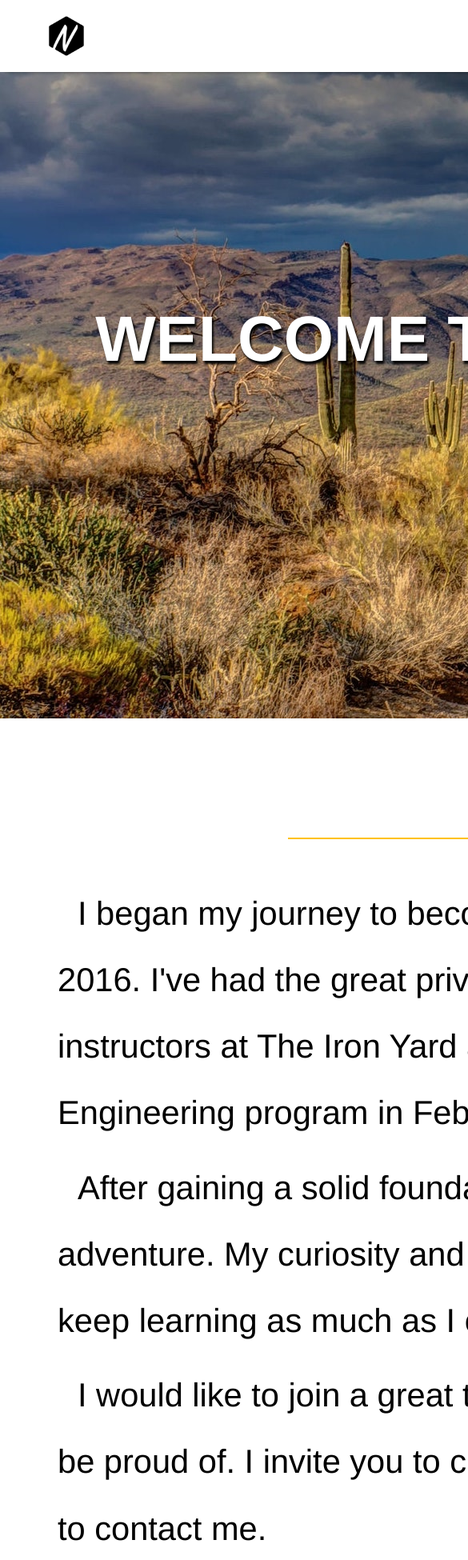
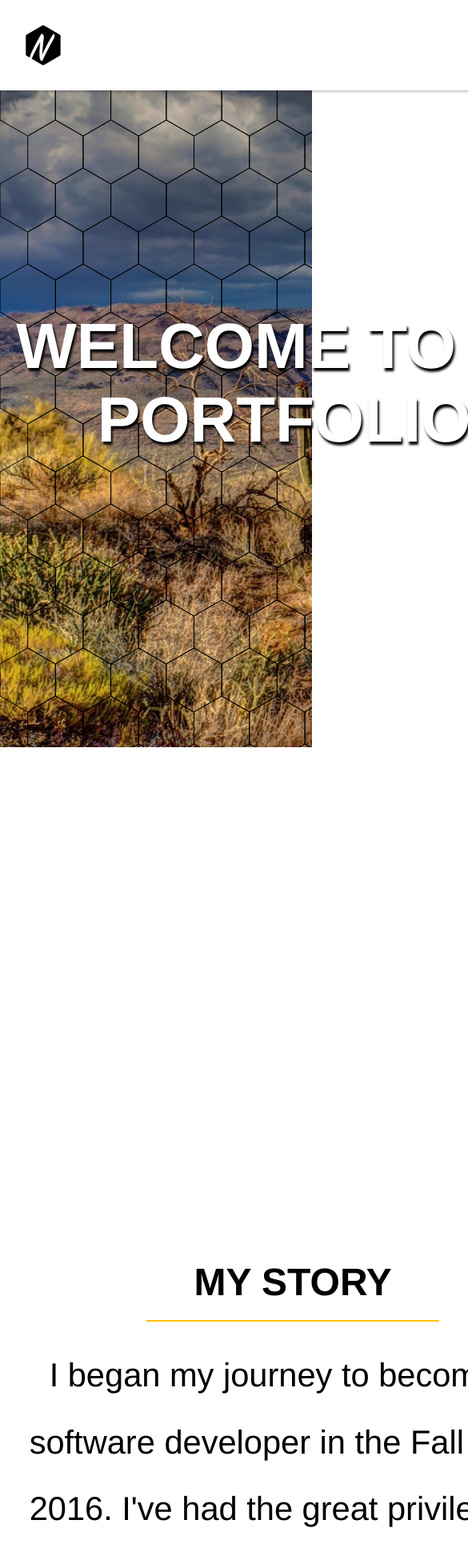
Before and after one commit to Gadget89/nicolas-roybal-dot-com, a React (Create React App) app: page / in a window 390 px wide. Shown: the top 1950 px of the page at 80% size, 585 px wide, since content can reach past the window. Built offline with nearby package versions, Linux system fonts and the light colour scheme.

Commit message:
Fixed multiple styling issues

```diff
--- a/src/Landing.js
+++ b/src/Landing.js
@@ -1,6 +1,5 @@
 import React, { Component } from 'react';
 import './main.css';
-import Hero from './assets/new-hero-photo.jpeg'
 
 class Landing extends Component {
   componentDidMount() {
@@ -16,7 +15,6 @@ class Landing extends Component {
           changeText(element, texts, time);
         }, time);
       }
-
     }
 
     var element = document.getElementById("change");
@@ -35,14 +33,19 @@ class Landing extends Component {
     return (
         <section>
           <aside>
-            <a href="#skills" className="landing-button">scroll down to learn more!</a>
+            <a
+              className="landing-button"
+              href="#skills">
+              scroll down to learn more!
+            </a>
           </aside>
-          <img alt='' className="landing-hero-img" src={Hero}></img>
-            <aside className="landing-message">
-              <p id="change"></p>
+            <aside
+              className="landing-message">
+              <p
+                id="change">
+              </p>
             </aside>
         </section>
-
     );
   }
 }
--- a/src/main.css
+++ b/src/main.css
@@ -1,29 +1,25 @@
 /*Main CSS*/
 /*
 Color Pallet
-Blue: 3F51B5
-Light-grey:
-Yellow: FFC107
+Blue: #3F51B5
+Yellow: #FFC107
 */
 /*Global Styles*/
-/*main {
-  position: absolute;
-  min-width: 100%;
-}*/
 body {
   box-sizing: border-box;
   margin: 0;
   padding: 0;
   font-family: helvetica;
-  /*min-height: auto;*/
   height: 100%;
   width: 100%;
   overflow-x: hidden;
   overflow-y: auto;
 }
+
 i {
   color: black;
 }
+
 i:hover{
   color: #FFC107;
   transition: 1s ;
@@ -31,31 +27,38 @@ i:hover{
 li {
   list-style: none;
 }
+
 #canvasoverlay {
   position: relative;
-  top: -812px;
+  top: 0;
   left: 0;
   float: left;
+  background:url(./assets/new-hero-photo.jpeg);
+  background-position: left;
+  background-size: cover;
+  z-index: 8;
 }
+
 .component-content-title {
-  border-bottom: solid 2px #FFC107;
+  border-bottom: 2px solid #FFC107;
+  /*Following commented out lines are experiment with gradient underlines*/
+  /*border-bottom: 2px solid transparent;*/
+  /*border-image: linear-gradient(to right, purple 22%, red 36%, orange 48%, yellow 63%, green 76%, blue) 1 100%;
+  border-image-slice: 1;*/
   margin: 3.5% auto;
   padding: 20px 0;
   text-align: center;
   text-transform: uppercase;
   width: 50%;
 }
+
 .hidden {
   display: none;
 }
+
 .page-content-container {
-  /*padding-top: 2%;*/
-  /*position: absolute;*/
   display: inline;
 }
-/*.page-content-container section {
-  padding-top: 2%;
-}*/
 
 /*Shared Navigation Styles*/
 .nav-background {
@@ -74,6 +77,7 @@ li {
   width: 100%;
   z-index: 11;
 }
+
 .nav-list-container {
   display: flex;
   margin: 36px auto;
@@ -91,7 +95,6 @@ li {
   font-size: 1.25em;
   font-weight: 500;
   margin-left: 30px;
-
 }
 
 .nav-list-container a {
@@ -100,10 +103,13 @@ li {
 }
 
 .nav-list-container li:hover {
+  border-bottom: 2px solid #FFC107;
   cursor: pointer;
   font-weight: bold;
   height: 15px;
-  border-bottom: solid 2px #FFC107;
+  /*border-bottom: 2px solid transparent;
+  border-image: linear-gradient(to right, purple 22%, red 36%, orange 48%, yellow 63%, green 76%, blue) 1 100%;*/
+  border-image-slice: 1;
   padding-bottom: 10px;
   animation: moveOut .35s linear;
   -webkit-animation: moveOut .35s linear;
@@ -197,25 +203,6 @@ li {
   text-transform: uppercase;
   border-radius: 50px;
 }
-.landing-hero-img {
-  margin-top: -92px;
-  /*filter: grayscale(100%);*/
-  /*-webkit-filter: grayscale(0%);
-  -webkit-animation: colorSplash 15s;
-  animation: colorSplash 15s;
-  -webkit-animation-iteration-count: 1;
-  animation-iteration-count: 1;*/
-}
-
-/*@-webkit-keyframes colorSplash{
-    from {filter: grayscale(100%)}
-    to {filter: grayscale(0%);}
-}
-
-@keyframes colorSplash {
-    from {filter: grayscale(100%)}
-    to {filter: grayscale(0%)}
-}*/
 
 .landing-message p{
   color: white;
@@ -230,15 +217,18 @@ li {
   text-align: center;
   text-transform: uppercase;
   text-shadow: 2px 4px 3px black;
-  top: 20%;
+  top: 30%;
   z-index: 9;
 }
+
 /*About Me Section*/
 .about-container {
+  margin-top: 75%;
   position: relative;
   width: 100%;
   z-index: 3;
 }
+
 .about-container-back {
   -webkit-box-shadow: -1px 1px 24px 0 rgba(0,0,0,0.3);
   box-shadow: -1px 1px 24px 0 rgba(0,0,0,0.3);
@@ -251,6 +241,7 @@ li {
   width: 90%;
   z-index: -1;
 }
+
 .about-container-front {
   background-color: white;
   box-shadow: -1px 1px 24px 0 rgba(0,0,0,0.3);
@@ -260,6 +251,7 @@ li {
   width: 90%;
   z-index: 1;
 }
+
 .about-content {
   font-size: 1.5em;
   line-height: 2em;
@@ -272,19 +264,13 @@ li {
 .about-img-container {
   width: 100%;
 }
+
 .about-img-container img {
   display: block;
   margin: 10px auto;
-  /*transition: all .2s ease-in-out;*/
   width: 500px;
 }
-.about-wrapper {
-  position: absolute;
-}
-/*.about-img-container img:hover {
-  transform: scale(1.1);
-  transform: perspective();
-}*/
+
 /*Skills*/
 .skill-container {
   width: 33%;
@@ -293,10 +279,12 @@ li {
   transition: all .2s ease-in-out;
   width: 90%;
 }
+
 .skill-container:hover {
   transform: scale(1.1);
   transform: perspective();
 }
+
 .center-item {
   width: 90%;
   margin: 0 5%;
@@ -309,69 +297,74 @@ li {
   display: inline-block;
   transition: all .2s ease-in-out;
 }
+
 .slide-container:hover {
   transform: scale(1.1);
   transform: perspective();
 }
+
 .slides-container {
   display: inline-block;
-  /*margin: 5% auto;*/
-  margin-top: 18%;
   position: relative;
   width: 100%;
 }
 .slides-container:nth-child(even) {
-  margin-top: 0;
+  /*margin-top: 0;*/
 }
+
 .slide-content {
   font-size: 1.5em;
 }
+
 .slide-image {
   display: block;
   margin: 0 auto;
-  /*transition: all .2s ease-in-out;*/
   width: 80%;
 }
-/*.slide-image:hover {
-  transform: scale(1.2);
-  transform: perspective();
-}*/
+
 .slide-info {
   display: block;
   margin: 5%;
   text-align: center;
   width: 90%;
 }
+
 /*Contact*/
 .contact-message {
   font-size: 1.5em;
 }
+
 .contact-link {
   color: #FFC107;
   font-size: 2em;
 }
+
 /*Footer*/
 .footer-container {
   position: relative;
   height: 30%;
   width: 100%;
 }
+
 .footer-info {
   font-size: 1.5em;
   text-align: center;
   /*text-transform: uppercase;*/
 }
+
 .footer-link-container {
   margin: 0 auto;
   padding: 0;
   text-align: center;
   width: 90%;
 }
+
 .footer-link-container li, a {
   display: inline;
   margin: 10px;
   text-decoration: none;
 }
+
 .skills-change-text {
   /*line-height: 500px;*/
   text-align: center;
@@ -386,48 +379,55 @@ li {
   51%   { opacity: 1; }
   100%  { opacity: 1; }
 }
+
 .skills-change-text:after {
   color: #FFC107;
   content: '_';
   animation: blinking 1.2s infinite;
 }
+
 .skills-description {
   text-align: center;
 }
 
 @media only screen and (min-width: 1440px) {
   /*HD Desktop*/
-  #canvasoverlay {
-    top: -904px;
-  }
   .landing-message p {
     top: 34%;
   }
-  .slides-container {
-    margin-top: 10%;
-  }
 }
+
 @media only screen and (max-width: 1028px) {
   .landing-button {
+    display: none;
     left: 38%;
   }
 }
+
 @media only screen and (max-width: 1024px) {
   /*Mobile device screens*/
   html {
     overflow-x: hidden;
   }
+
   #canvasoverlay {
-    display: none;
+    /*display: none;*/
     /*top: -810px;*/
   }
+
+  .about-wrapper {
+    margin-top: 140%;
+  }
+
   .slides-container {
-    margin-top: 1200px;
+    /*margin-top: 1200px;*/
   }
+
   .close-mobile-nav {
     margin: 0;
     margin-left: -20%;
   }
+
   .landing-button {
     display: none;
   }
@@ -438,7 +438,6 @@ li {
     min-width: 100%;
     top: 30%;
   }
-
 
   .nav-list-container,
   .nav-list-container li {
@@ -452,7 +451,7 @@ li {
   .mobile-nav-menu-icon {
     display: inline;
     float: right;
-    margin: 18px 5%;
+    margin: 3% 4%;
     position: relative;
   }
 
@@ -460,26 +459,36 @@ li {
     font-size: 2em;
     height: auto;
   }
+
   .open-mobile-nav li {
     width: 18%;
   }
 }
-@media only screen and (max-width: 770px) {
-  .slides-container {
-    margin-top: 1200px;
+
+@media only screen and (max-width: 760px) {
+  .nav-background {
+    height: 200%;
+  }
+
+  .nav-logo {
+    margin: 4% 4%;
+  }
+
+  .mobile-nav-menu-icon {
+    margin: 5% 5%;
   }
 }
-@media only screen and (max-width: 420px) {
+
+@media only screen and (max-width: 480px) {
   /*Small mobile devices*/
-  /*h2 {
-    font-size: 3em;
-  }*/
-  /*p, li {
-    font-size: 2em;
-  }*/
+  .about-wrapper {
+    margin-top: 200%;
+  }
+
   .contact-link {
     font-size: 4em;
   }
+
   .contact-message {
     font-size: 3em;
   }
@@ -489,21 +498,18 @@ li {
     font-size: 2em;
   }
 
-  .slides-container {
-    margin-top: 100%;
-  }
-  .slide-container {
-    margin: 20px 0;
-  }
   .slide-content {
     font-size: 3em;
   }
+
   .component-content-title {
     font-size: 3em;
   }
+
   .page-content-container {
     position: absolute;
   }
+
   .about-content {
     font-size: 2.6em;
     /*line-height: 2em;*/
@@ -512,6 +518,7 @@ li {
     text-indent: 25px;
     width: 90%;
   }
+
   .about-container-back,
   .about-container-front {
     display: none;
@@ -521,25 +528,31 @@ li {
     margin-bottom: 10px;
     width: 90%;
   }
+
   .about-img-container img {
     width: 50%;
   }
+
   .landing-message p {
     top: 4%;
   }
+
   .slide-container {
     width: 100%;
     display: block;
   }
+
   .slide-links {
     font-size: 2em;
   }
+
   .skills-description {
     font-size: 3em;
   }
 }
-@media only screen and (max-width: 412px) {
-  .slides-container {
-    margin-top: 1800px;
+
+@media only screen and (max-width: 420px) {
+  .nav-background {
+    height: 125%;
   }
 }
```
